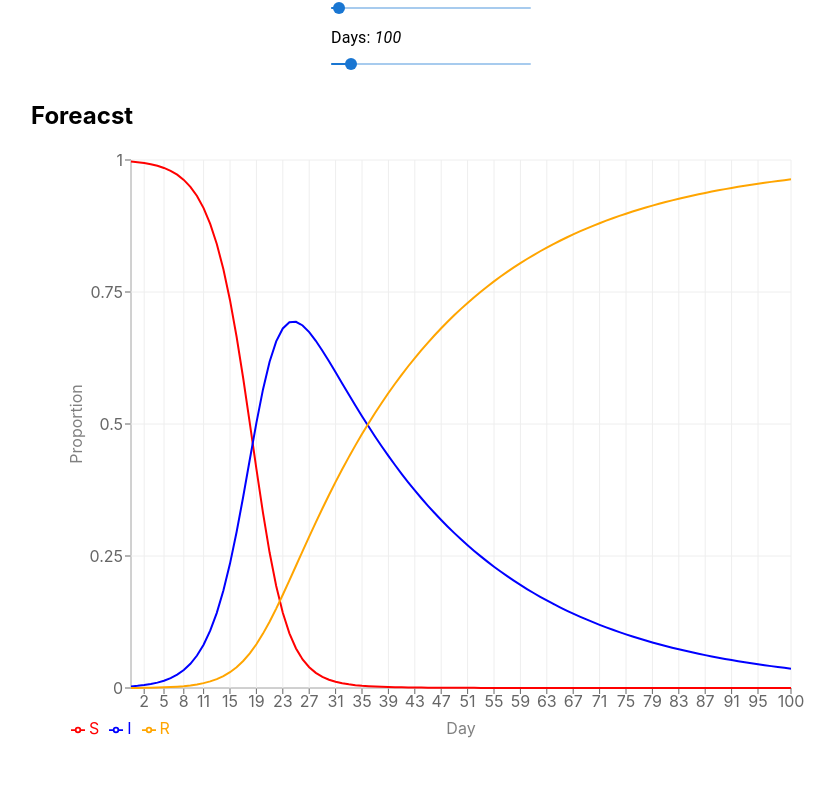
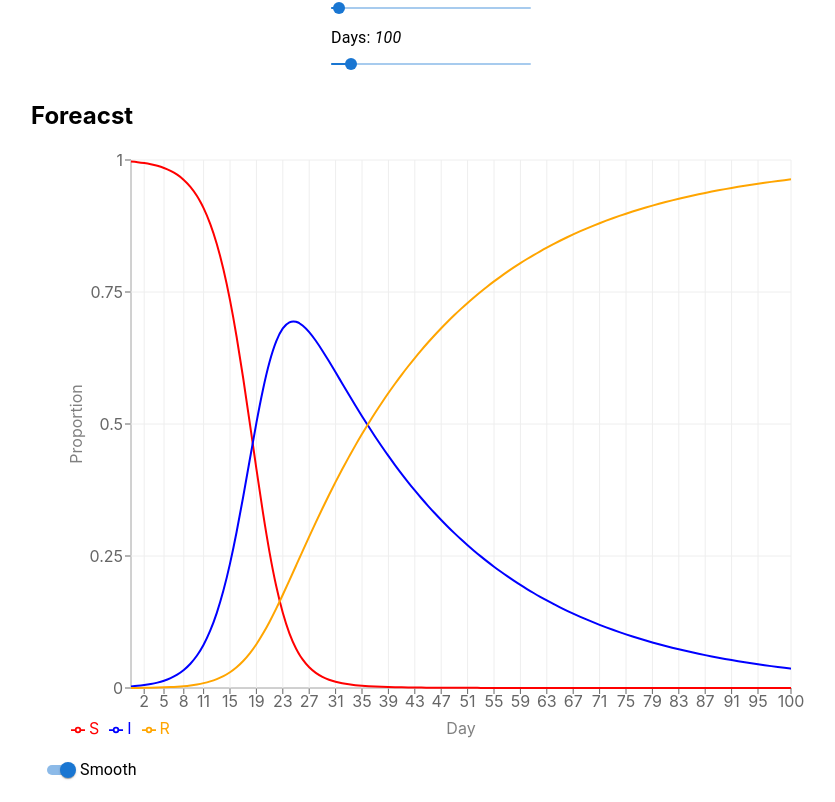
Before and after one commit to luiarthur/sir-model, a React (Create React App) app: page / in a window 1280 px wide. Shown: the part 308-1110 px from the top of the page, without its empty margins (209-1044 px from the left). Before the commit the page ends 1086 px from the top, so only its background shows below. Built offline with nearby package versions, Linux system fonts and the light colour scheme.

Commit message:
allow smoothing of curves

```diff
--- a/package.json
+++ b/package.json
@@ -1,6 +1,6 @@
 {
   "name": "sir-model",
-  "version": "0.1.5",
+  "version": "0.1.6",
   "private": true,
   "dependencies": {
     "@emotion/react": "^11.8.2",
--- a/src/App.js
+++ b/src/App.js
@@ -1,11 +1,13 @@
 import './App.css'
 
-import Button from '@mui/material/Button';
-import Slider from '@mui/material/Slider';
-import Typography from '@mui/material/Typography';
-import TextField from '@mui/material/TextField';
+import Button from '@mui/material/Button'
+import FormControlLabel from '@mui/material/FormControlLabel'
+import Slider from '@mui/material/Slider'
+import Switch from '@mui/material/Switch'
+import Typography from '@mui/material/Typography'
+import TextField from '@mui/material/TextField'
 
-import { useState } from 'react';
+import { useState } from 'react'
 import { Label, LineChart, Line, XAxis, YAxis } from 'recharts'
 import { CartesianGrid, Tooltip, Legend, ResponsiveContainer } from 'recharts'
 import { forecast } from './sir.js'
@@ -18,6 +20,7 @@ export function App() {
     days: 100
   }
 
+  const [smooth, setSmooth] = useState("natural")
   const [initState, setInitState] = useState(defaults.initState)
   const [infectRate, setInfectRate] = useState(defaults.infectRate)
   const [recoverRate, setRecoverRate] = useState(defaults.recoverRate)
@@ -56,6 +59,14 @@ export function App() {
     const I = +event.target.value
     const R = (1 - S - I).toFixed(6)
     document.getElementById("R-input").value = R
+  }
+
+  const handleSmooth = (event) => {
+    if (smooth === "linear") {
+      setSmooth("natural")
+    } else {
+      setSmooth("linear")
+    }
   }
 
   const chartMargin = {
@@ -143,11 +154,17 @@ export function App() {
             <Tooltip formatter={ (value) => `${(+value * 100).toFixed(3)}%`} position={{y: -120}}/>
             <Legend align="left"/>
             <CartesianGrid stroke="#eee" />
-            <Line  dataKey="S" dot={false} strokeWidth="2" stroke="red" />
-            <Line  dataKey="I" dot={false} strokeWidth="2" stroke="blue" />
-            <Line  dataKey="R" dot={false} strokeWidth="2" stroke="orange" />
+            <Line type={smooth} dataKey="S" dot={false} strokeWidth="2" stroke="red" />
+            <Line type={smooth} dataKey="I" dot={false} strokeWidth="2" stroke="blue" />
+            <Line type={smooth} dataKey="R" dot={false} strokeWidth="2" stroke="orange" />
           </LineChart>
         </ResponsiveContainer>
+        <FormControlLabel
+          control={
+            <Switch defaultChecked size="small" onChange={handleSmooth}/>
+          }
+          label="Smooth"
+        />
       </div>
 
       <br/>
```
Also changed, not shown: 1 other file (tests, documents, lock files or other folders).
